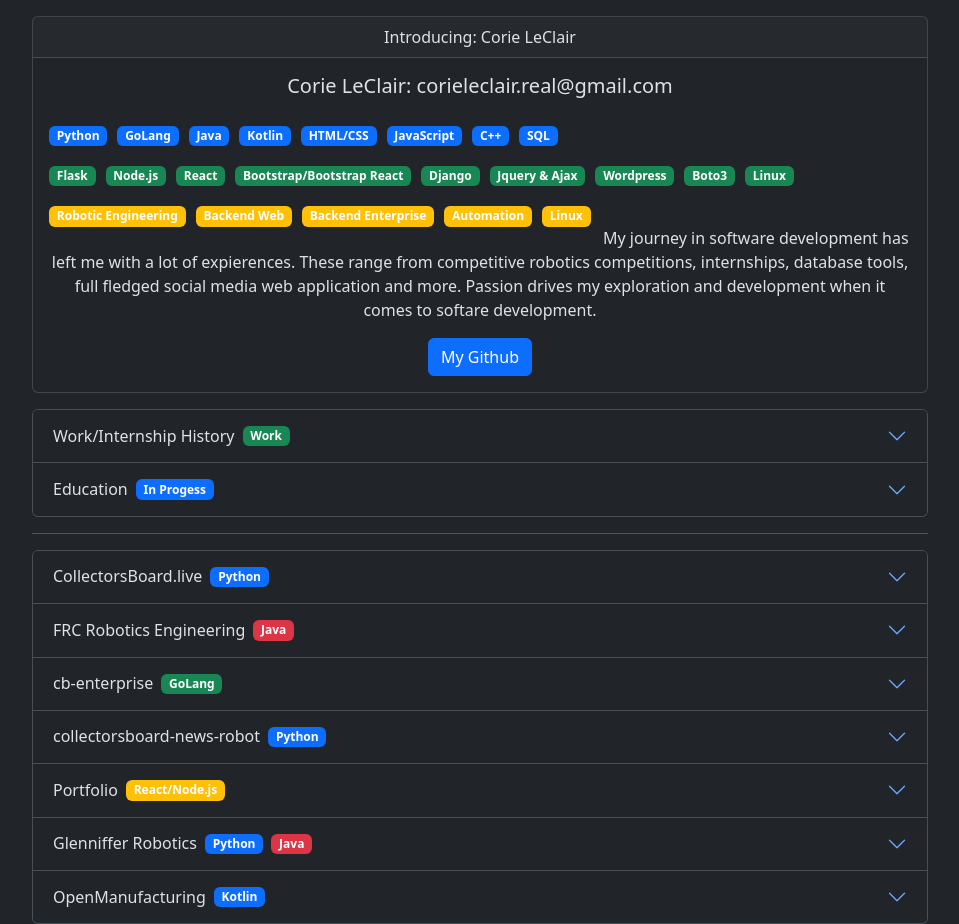
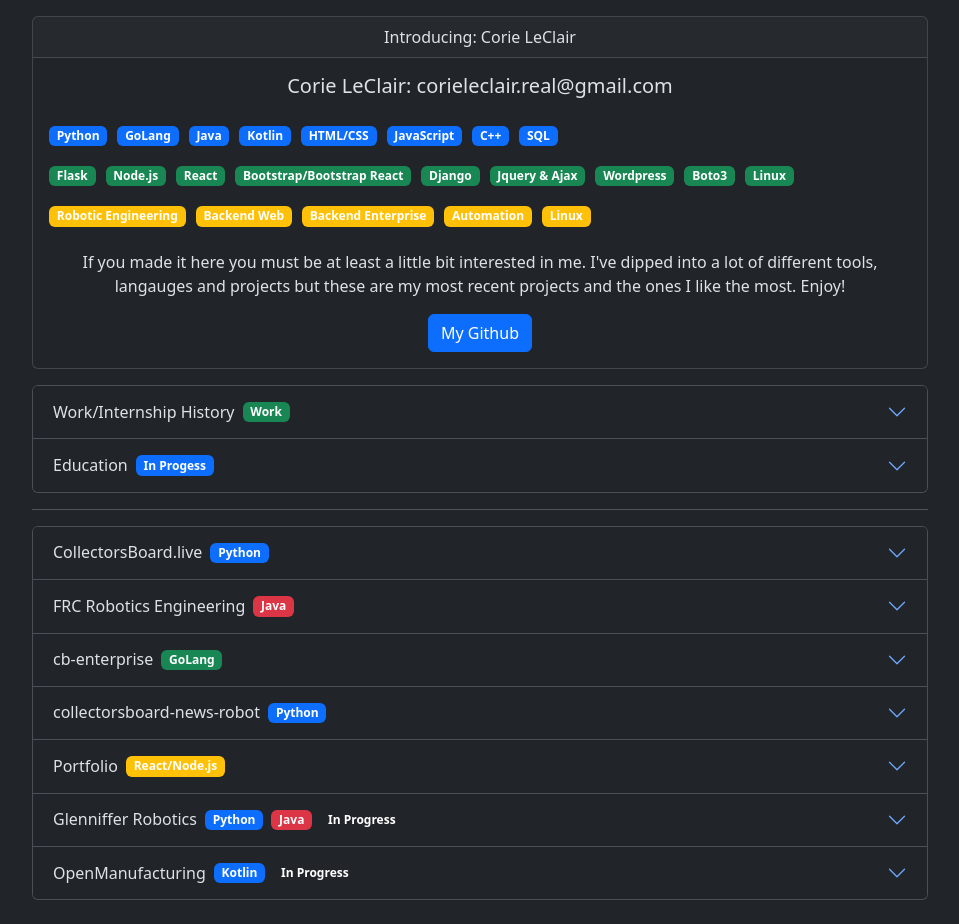
Before and after one commit to corie-lc/portfolio, a React (Create React App) app: page / in a window 1280 px wide. Shown: the whole page, without its empty margins (160-1119 px from the left). After the commit the page ends 900 px from the top, so only its background shows below. Built offline with nearby package versions, Linux system fonts and the light colour scheme.

Commit message:
update on look * progress updates

```diff
--- a/src/App.js
+++ b/src/App.js
@@ -146,7 +146,7 @@ function ProjectCard() {
       </Accordion.Item>
 
       <Accordion.Item eventKey="5">
-      <Accordion.Header>Glenniffer Robotics <Badge className='ms-2' bg="primary">Python</Badge><Badge className='ms-2' bg="danger">Java</Badge></Accordion.Header>
+      <Accordion.Header>Glenniffer Robotics <Badge className='ms-2' bg="primary">Python</Badge><Badge className='ms-2' bg="danger">Java</Badge><Badge className='ms-2' bg="transparent">In Progress</Badge></Accordion.Header>
         <Accordion.Body>
           <div className="mb-3" direction="horizontal" gap={2}>
             <Badge style={{marginRight: "10px"}} bg="success">Python</Badge>
@@ -159,7 +159,7 @@ function ProjectCard() {
           </div>
 
           This robotics project is two parts, a remote controller via sockets (java, to port to android) and python to control the
-          motors, proximity sensors, camera, ect.
+          motors, proximity sensors, camera, ect. This is on pause until more parts arrive. Waiting on a central power chip and a larger battery.
           <hr/>
 
           <ButtonGroup className='mt-3' >
@@ -172,7 +172,7 @@ function ProjectCard() {
       </Accordion.Item>
 
       <Accordion.Item eventKey="6">
-      <Accordion.Header>OpenManufacturing <Badge className='ms-2' bg="primary">Kotlin</Badge></Accordion.Header>
+      <Accordion.Header>OpenManufacturing <Badge className='ms-2' bg="primary">Kotlin</Badge> <Badge className='ms-2' bg="transparent">In Progress</Badge></Accordion.Header>
         <Accordion.Body>
           <div className="mb-3" direction="horizontal" gap={2}>
             <Badge style={{marginRight: "10px"}} bg="success">Kotlin</Badge>
@@ -183,7 +183,7 @@ function ProjectCard() {
 
             OpenManufacturing is a piece of software to replace costly traveller software for start-up manufacturing companies. This will be a fully customizable
             enterprise level application, written in Kotlin with JavaFX. This will have the option to store jobs via a database or, for less tech inclined people, a master folder
-            with jobs in it.
+            with jobs in it. This is in progress and has limited development.
 
             <hr/>
 
@@ -264,9 +264,10 @@ function IntroCard() {
         <br />
         <br />
         <br />
-        <div>
-        My journey in software development has left me with a lot of expierences. These range from competitive robotics competitions, internships, database tools, full fledged social media web application and more. Passion drives my exploration and development when it comes to softare development.
-        </div>
+        <br />
+        <text className='mt-2'>
+          If you made it here you must be at least a little bit interested in me. I've dipped into a lot of different tools, langauges and projects but these are my most recent projects and the ones I like the most. Enjoy!
+        </text>
         </Card.Text>
         <Button  onClick={() => openInNewTab('https://github.com/corie-lc')} variant="primary">My Github</Button>
       </Card.Body>
```
